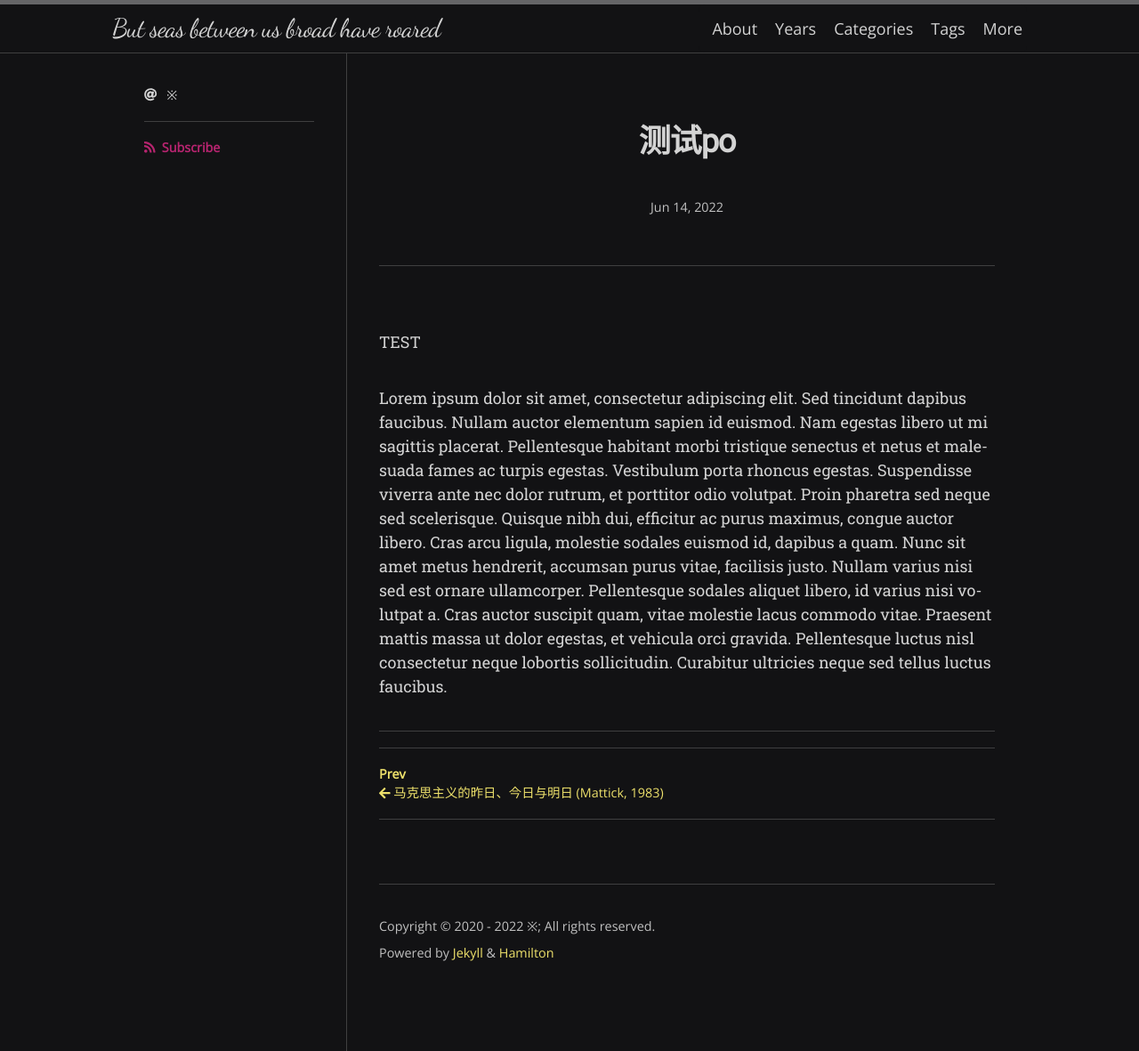
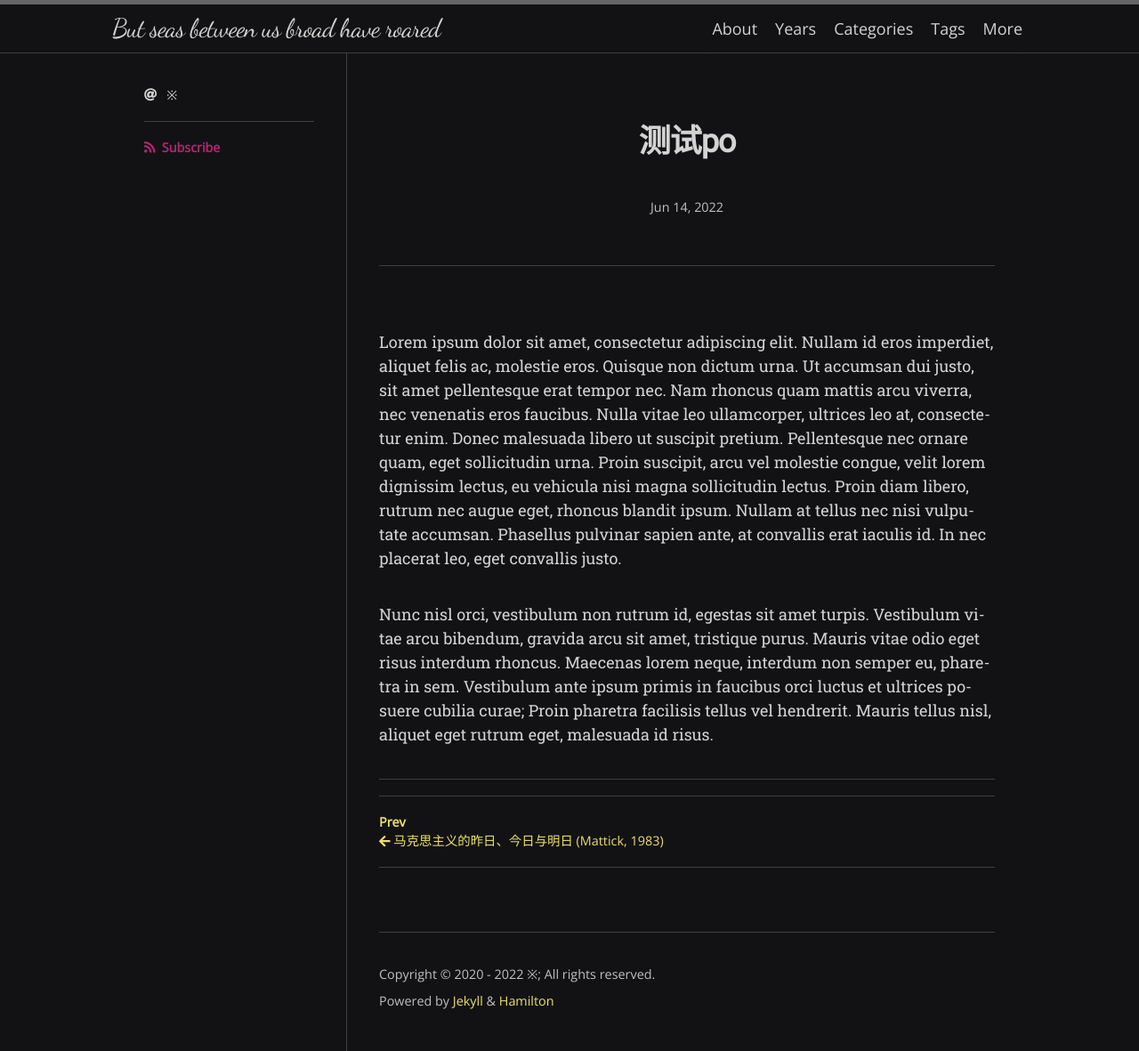
Before and after one commit to scatterdclouds/scatterdclouds.github.io, a Jekyll site: the page built from _posts/2022-06-14-test-post.md, in a window 1280 px wide. Shown: the whole page at 89% size. Built offline with Jekyll 4.4.1, drawn with Linux system fonts in a browser that asks for light colours; nearby versions of some CDN libraries; some web fonts are replaced; comment, search, counter and statistics services are not loaded.

Commit message:
Update 2022-06-14-test-post.md

```diff
--- a/_posts/2022-06-14-test-post.md
+++ b/_posts/2022-06-14-test-post.md
@@ -6,6 +6,6 @@ date: 2022-06-14 17:17:00 +0800
 categories:
 tags:
 ---
-TEST
+Lorem ipsum dolor sit amet, consectetur adipiscing elit. Nullam id eros imperdiet, aliquet felis ac, molestie eros. Quisque non dictum urna. Ut accumsan dui justo, sit amet pellentesque erat tempor nec. Nam rhoncus quam mattis arcu viverra, nec venenatis eros faucibus. Nulla vitae leo ullamcorper, ultrices leo at, consectetur enim. Donec malesuada libero ut suscipit pretium. Pellentesque nec ornare quam, eget sollicitudin urna. Proin suscipit, arcu vel molestie congue, velit lorem dignissim lectus, eu vehicula nisi magna sollicitudin lectus. Proin diam libero, rutrum nec augue eget, rhoncus blandit ipsum. Nullam at tellus nec nisi vulputate accumsan. Phasellus pulvinar sapien ante, at convallis erat iaculis id. In nec placerat leo, eget convallis justo.
 
-Lorem ipsum dolor sit amet, consectetur adipiscing elit. Sed tincidunt dapibus faucibus. Nullam auctor elementum sapien id euismod. Nam egestas libero ut mi sagittis placerat. Pellentesque habitant morbi tristique senectus et netus et malesuada fames ac turpis egestas. Vestibulum porta rhoncus egestas. Suspendisse viverra ante nec dolor rutrum, et porttitor odio volutpat. Proin pharetra sed neque sed scelerisque. Quisque nibh dui, efficitur ac purus maximus, congue auctor libero. Cras arcu ligula, molestie sodales euismod id, dapibus a quam. Nunc sit amet metus hendrerit, accumsan purus vitae, facilisis justo. Nullam varius nisi sed est ornare ullamcorper. Pellentesque sodales aliquet libero, id varius nisi volutpat a. Cras auctor suscipit quam, vitae molestie lacus commodo vitae. Praesent mattis massa ut dolor egestas, et vehicula orci gravida. Pellentesque luctus nisl consectetur neque lobortis sollicitudin. Curabitur ultricies neque sed tellus luctus faucibus.
+Nunc nisl orci, vestibulum non rutrum id, egestas sit amet turpis. Vestibulum vitae arcu bibendum, gravida arcu sit amet, tristique purus. Mauris vitae odio eget risus interdum rhoncus. Maecenas lorem neque, interdum non semper eu, pharetra in sem. Vestibulum ante ipsum primis in faucibus orci luctus et ultrices posuere cubilia curae; Proin pharetra facilisis tellus vel hendrerit. Mauris tellus nisl, aliquet eget rutrum eget, malesuada id risus.
```
